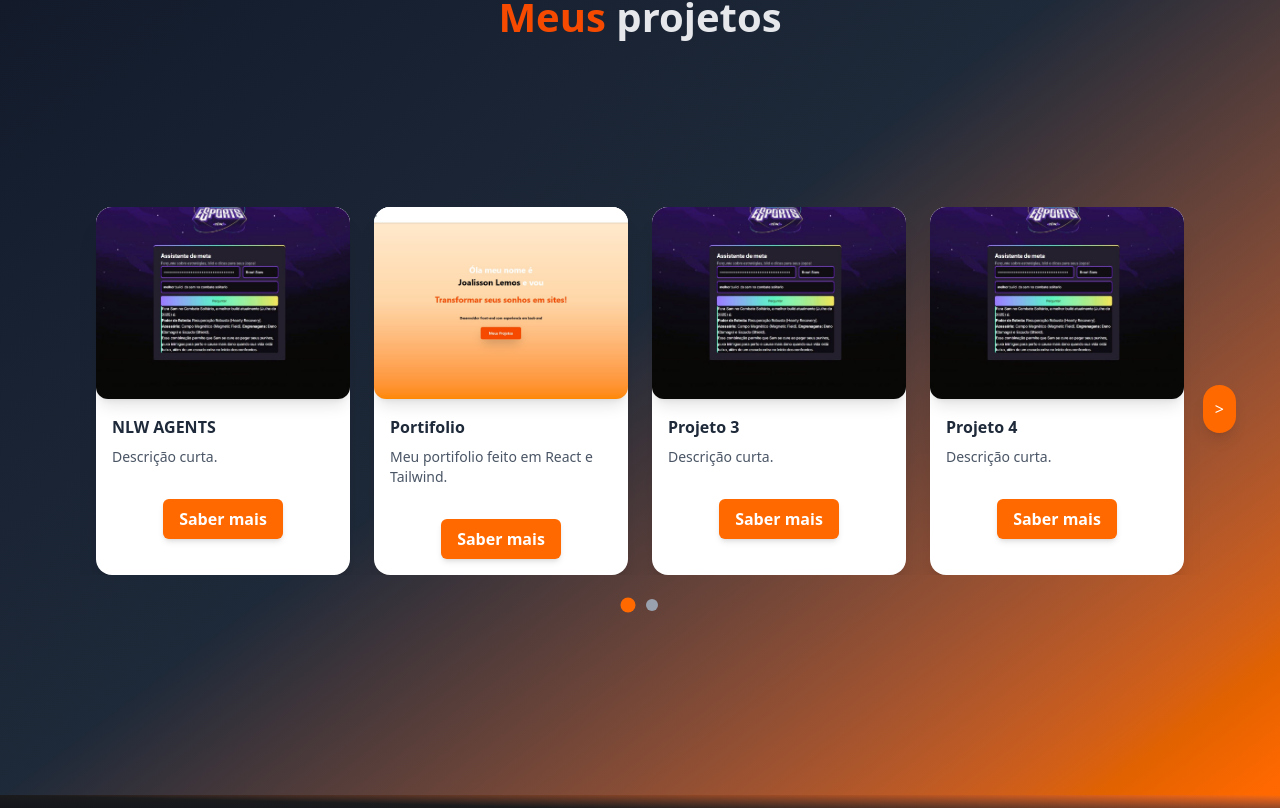
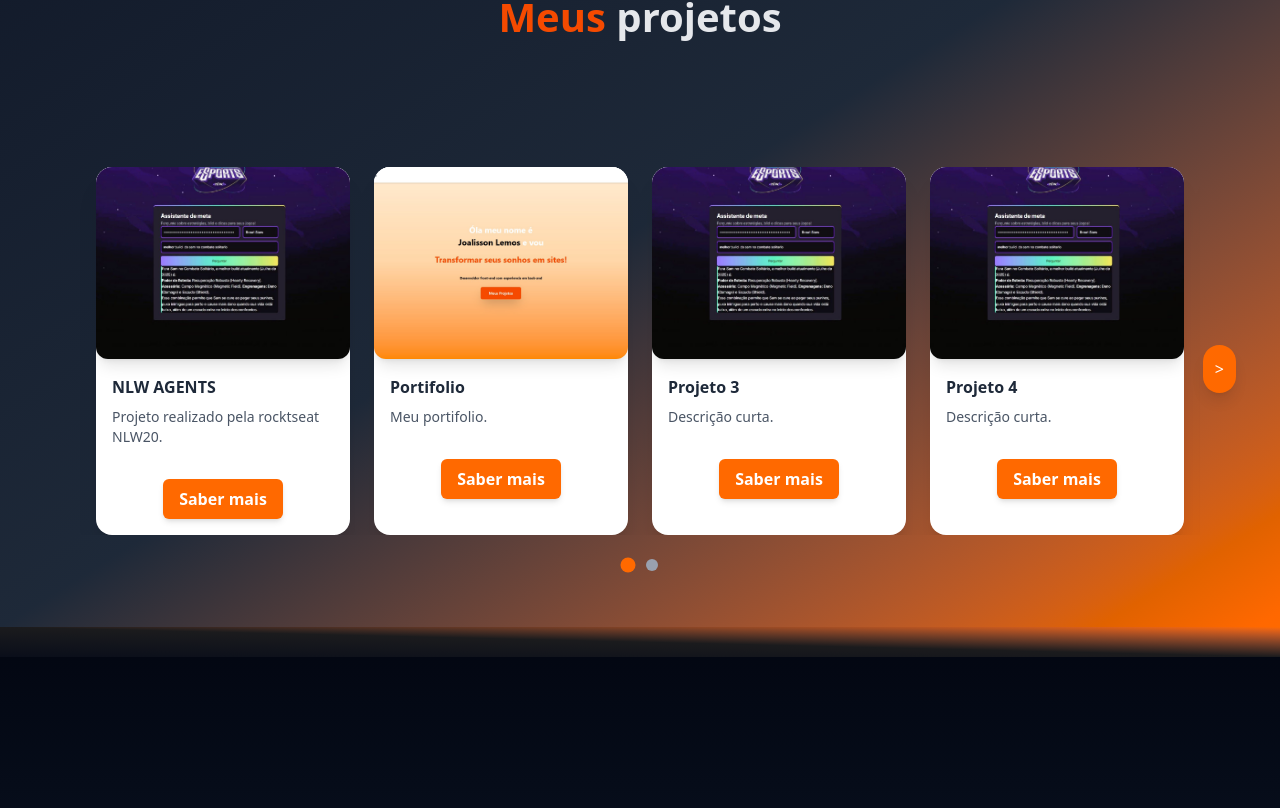
Before and after one commit to Joalisson-Lemos/Joalisson-lemos.github.io, a React (Vite) app: page / in a window 1280 px wide. Shown: the part 973-1781 px from the top of the page. Built offline with nearby package versions, Linux system fonts and the light colour scheme.

Commit message:
atualizaçao de projeto

```diff
--- a/src/Home/projetos.jsx
+++ b/src/Home/projetos.jsx
@@ -60,12 +60,12 @@ function Projetos() {
       </section>
 
       <div>
-        <p className="text-[40px] text-orange-600 font-extrabold m-0 text-center">
+        <p className="text-[40px] text-orange-600 font-extrabold text-center mb-20">
           Meus <span className="text-gray-200">projetos</span>
         </p>
-        <br /><br /><br /><br /><br />
+        <div className="">
         <CardsCarousel />
-        <br /><br /><br /><br /><br /><br />
+        </div>
       </div>
     </div>
   );
--- a/src/components/CardDefault.jsx
+++ b/src/components/CardDefault.jsx
@@ -11,8 +11,8 @@ import img8 from "../assets/nlw.jpg";
 
 export function CardsCarousel() {
   const cards = [
-    { title: "NLW AGENTS", description: "Descrição curta.", longDescription: "Descrição completa do NLW AGENTS.", image: img1, codeLink: "https://github.com/Joalisson-Lemos/projeto-nlw20/tree/main/nlw", siteLink: "#" },
-    { title: "Portifolio", description: "Meu portifolio feito em React e Tailwind.", longDescription: "Descrição completa do Projeto 2.", image: img2, codeLink: "https://github.com/Joalisson-Lemos/Joalisson-lemos.github.io", siteLink: "https://joalisson-lemos.github.io/" },
+    { title: "NLW AGENTS", description: "Projeto realizado pela rocktseat NLW20.", longDescription: "Projeto realizado em HTML, CSS e JS com agentes de IA em um intensivo iniciante em programação front-end.", image: img1, codeLink: "https://github.com/Joalisson-Lemos/projeto-nlw20/tree/main/nlw", siteLink: "#" },
+    { title: "Portifolio", description: "Meu portifolio.", longDescription: "Projeto realizado em React.js e tailwind CSS feito para mostrar meus projetos.", image: img2, codeLink: "https://github.com/Joalisson-Lemos/Joalisson-lemos.github.io", siteLink: "https://joalisson-lemos.github.io/" },
     { title: "Projeto 3", description: "Descrição curta.", longDescription: "Descrição completa do Projeto 3.", image: img3, codeLink: "#", siteLink: "#" },
     { title: "Projeto 4", description: "Descrição curta.", longDescription: "Descrição completa do Projeto 4.", image: img4, codeLink: "#" },
     { title: "Projeto 5", description: "Descrição curta.", longDescription: "Descrição completa do Projeto 5.", image: img5, codeLink: "#" },
```
